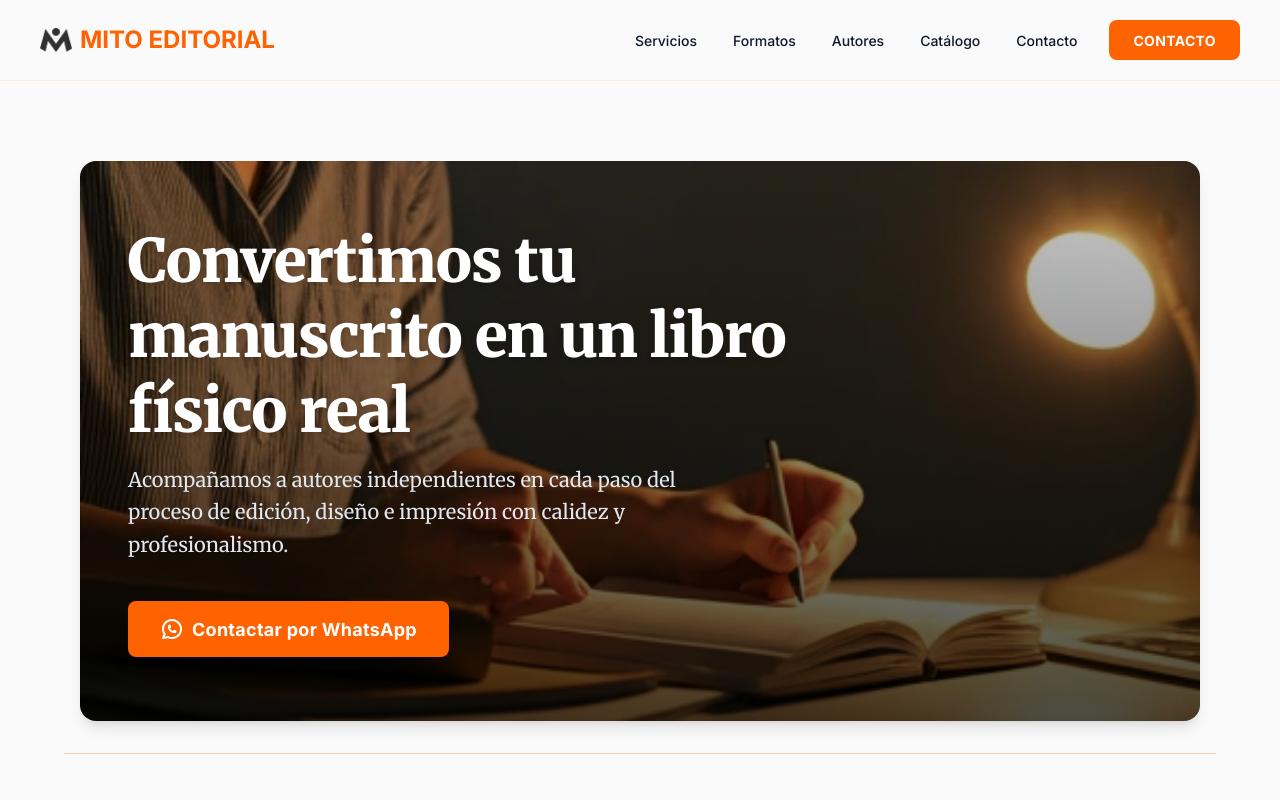
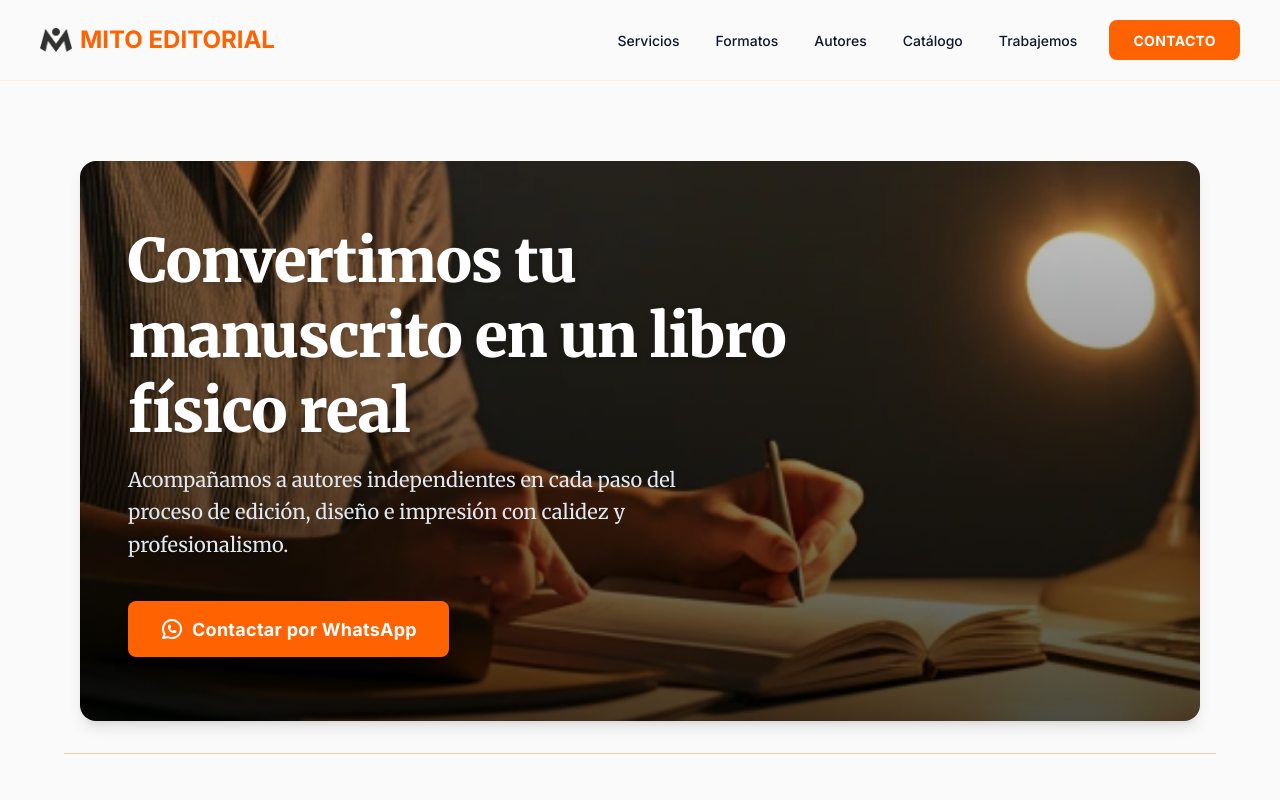
Before and after one commit to FranciscoCordoba/mito-editorial, a React (Vite) app: page / in a window 1280 px wide. Shown: the top 800 px of the page. Built offline with nearby package versions, Linux system fonts and the light colour scheme.

Commit message:
detalles del header

```diff
--- a/index.html
+++ b/index.html
@@ -1,5 +1,6 @@
 <!DOCTYPE html>
-<html lang="es">
+<html lang="es" class="scroll-smooth">
+
 <head>
     <meta charset="UTF-8" />
     <link rel="icon" type="image/png" href="/icono Mito.png" />
@@ -7,24 +8,31 @@
     <title>MiTO Editorial | Convertimos tu manuscrito en un libro físico real</title>
 
     <!-- SEO Básico -->
-    <meta name="description" content="Acompañamos a autores independientes en cada paso del proceso de edición, maquetación, impresión y registro legal. ¡Publicá tu libro con nosotros!" />
-    <meta name="keywords" content="publicar libro, editorial independiente, maquetación de libros, registro ISBN, imprimir libro, editorial San Luis, autores independientes, Mito Editorial" />
+    <meta name="description"
+        content="Acompañamos a autores independientes en cada paso del proceso de edición, maquetación, impresión y registro legal. ¡Publicá tu libro con nosotros!" />
+    <meta name="keywords"
+        content="publicar libro, editorial independiente, maquetación de libros, registro ISBN, imprimir libro, editorial San Luis, autores independientes, Mito Editorial" />
     <meta name="author" content="MiTO Editorial" />
     <meta name="robots" content="index, follow" />
 
     <!-- Open Graph / Meta -->
     <meta property="og:type" content="website" />
     <meta property="og:title" content="MiTO Editorial | Publicá tu libro con nosotros" />
-    <meta property="og:description" content="Acompañamos a autores independientes en cada paso del proceso de edición, maquetación, impresión y registro legal." />
+    <meta property="og:description"
+        content="Acompañamos a autores independientes en cada paso del proceso de edición, maquetación, impresión y registro legal." />
     <meta property="og:url" content="https://mitoeditorial.com/" />
     <meta property="og:image" content="/logo M.png" />
 
     <link rel="preconnect" href="https://fonts.googleapis.com" />
     <link rel="preconnect" href="https://fonts.gstatic.com" crossorigin />
-    <link href="https://fonts.googleapis.com/css2?family=Inter:wght@300;400;500;600;700&family=Merriweather:ital,wght@0,300;0,400;0,700;0,900;1,300;1,400&display=swap" rel="stylesheet" />
+    <link
+        href="https://fonts.googleapis.com/css2?family=Inter:wght@300;400;500;600;700&family=Merriweather:ital,wght@0,300;0,400;0,700;0,900;1,300;1,400&display=swap"
+        rel="stylesheet" />
 </head>
+
 <body>
     <div id="root"></div>
     <script type="module" src="/src/main.jsx"></script>
 </body>
+
 </html>
--- a/src/App.jsx
+++ b/src/App.jsx
@@ -11,7 +11,7 @@ import Footer from './components/Footer';
 
 function App() {
   return (
-    <div className="font-body text-slate-800 bg-background-light min-h-screen flex flex-col group/design-root overflow-x-hidden">
+    <div className="font-body text-slate-800 bg-background-light min-h-screen flex flex-col group/design-root">
       <Header />
       <main className="flex-1 w-full mx-auto px-0 md:px-6 py-6 md:py-12">
         <Hero />
--- a/src/components/FinalCTA.jsx
+++ b/src/components/FinalCTA.jsx
@@ -5,7 +5,7 @@ export default function FinalCTA() {
     const { title } = siteData.footer;
 
     return (
-        <section id="contacto" className="bg-primary py-32 px-6 text-center">
+        <section id="trabajemos" className="bg-primary py-32 scroll-mt-32 px-6 text-center">
             <div className="max-w-3xl mx-auto flex flex-col items-center gap-10">
                 <h2 className="text-white text-4xl md:text-5xl lg:text-6xl font-black leading-tight tracking-tight font-display">
                     {title}
--- a/src/components/Header.jsx
+++ b/src/components/Header.jsx
@@ -3,8 +3,7 @@ import { siteData } from '../data/mockData';
 
 export default function Header() {
   return (
-    <header className="flex items-center justify-between whitespace-nowrap border-b border-solid border-primary/10 px-4 md:px-10 py-5 sticky top-0 bg-background-light/90  backdrop-blur-md z-50">
-
+    <header className="flex items-center justify-between whitespace-nowrap border-b border-solid border-primary/10 px-4 md:px-10 py-5 sticky top-0 bg-background-light/90 backdrop-blur-md z-50">
 
       <div className="flex items-center gap-4">
         <h2 style={{ fontFamily: 'var(--font-sans)' }} className="text-primary text-lg sm:text-xl md:text-2xl font-black leading-tight uppercase flex items-center gap-2">
--- a/src/components/Portfolio.jsx
+++ b/src/components/Portfolio.jsx
@@ -7,7 +7,7 @@ export default function Portfolio() {
     const displayedPortfolio = showAll ? siteData.portfolio : siteData.portfolio.slice(0, 3);
 
     return (
-        <section id="catalogo" className="mb-32 flex flex-col items-center">
+        <section id="catalogo" className="mb-32 scroll-mt-32 flex flex-col items-center">
             <h3 className="text-primary text-sm font-bold uppercase tracking-widest mb-12 self-start">Selección de Obras</h3>
             <div className="grid grid-cols-1 sm:grid-cols-2 md:grid-cols-3 lg:grid-cols-3 gap-8 w-full">
                 {displayedPortfolio.map((item, index) => (
--- a/src/components/Services.jsx
+++ b/src/components/Services.jsx
@@ -3,8 +3,8 @@ import { siteData } from '../data/mockData';
 
 export default function Services() {
   return (
-    <section className="mb-32">
-      <div id="servicios" className="mb-12">
+    <section id="servicios" className="mb-32 scroll-mt-32">
+      <div className="mb-12">
         <h3 className="text-primary text-sm font-bold uppercase tracking-widest mb-4">Nuestros Servicios</h3>
       </div>
       <div className="flex flex-col">
--- a/src/components/TechnicalDetails.jsx
+++ b/src/components/TechnicalDetails.jsx
@@ -3,7 +3,7 @@ import { siteData } from '../data/mockData';
 
 export default function TechnicalDetails() {
     return (
-        <section id="formatos" className="mb-32">
+        <section id="formatos" className="mb-32 scroll-mt-32">
             <h3 className="text-primary text-sm font-bold uppercase tracking-widest mb-12 text-center">Detalles Técnicos</h3>
             <div className="grid grid-cols-1 sm:grid-cols-2 lg:grid-cols-4 gap-8">
                 {siteData.technical.map((item, index) => (
--- a/src/components/Testimonials.jsx
+++ b/src/components/Testimonials.jsx
@@ -4,7 +4,7 @@ import Star from './icons/Star';
 
 export default function Testimonials() {
     return (
-        <section id="autores" className="mb-32 bg-background-light py-24 px-4 md:px-12 w-full flex flex-col items-center justify-center">
+        <section id="autores" className="mb-32 scroll-mt-8 bg-background-light py-24 px-4 md:px-12 w-full flex flex-col items-center justify-center">
             <h1 className='text-md font-bold text-center mb-12 text-primary uppercase'>Lo que dicen nuestros autores</h1>
             <div className="max-w-[1200px] w-full flex flex-col md:flex-row items-stretch gap-6">
                 {siteData.testimonials.map((testimonial, index) => (
--- a/src/data/mockData.js
+++ b/src/data/mockData.js
@@ -6,7 +6,7 @@ export const siteData = {
       { label: "Formatos", href: "#formatos" },
       { label: "Autores", href: "#autores" },
       { label: "Catálogo", href: "#catalogo" },
-      { label: "Contacto", href: "#contacto" },
+      { label: "Trabajemos", href: "#trabajemos" },
     ],
     cta: "Contacto"
   },
```
